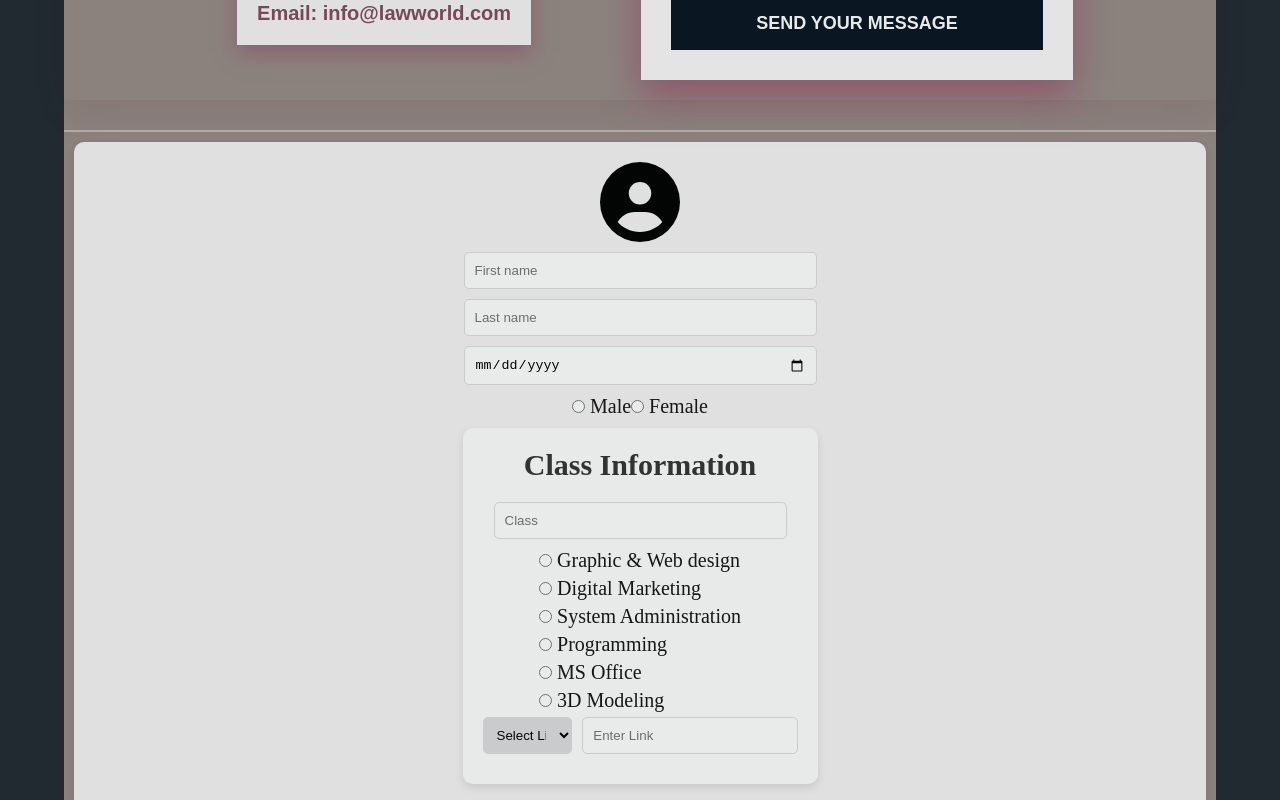
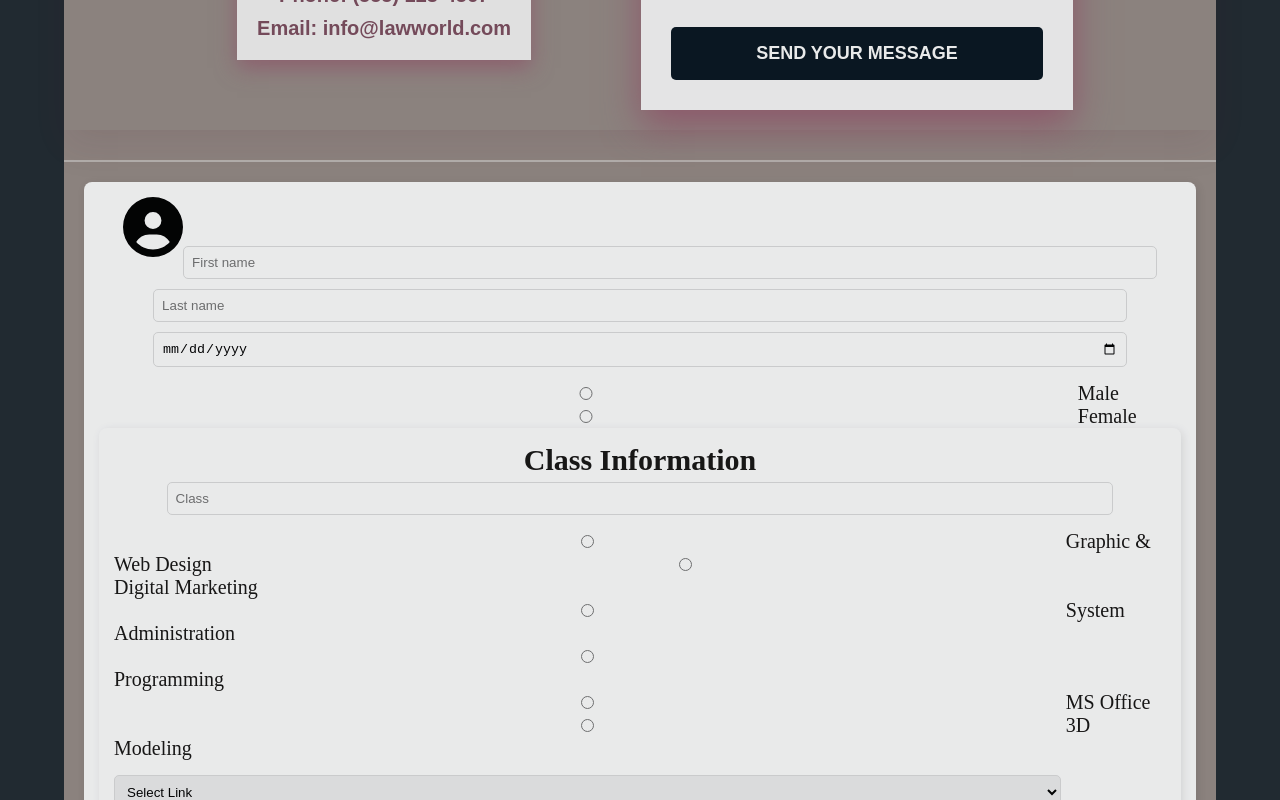
Before and after one commit to sutapaaditya/Law_Firm, an Angular app: page /contact in a window 1280 px wide. Shown: the part 680-1480 px from the top of the page. Built offline with nearby package versions, Linux system fonts and the light colour scheme.

Commit message:
contact page updated again

```diff
--- a/src/app/components/contact/contact.component.css
+++ b/src/app/components/contact/contact.component.css
@@ -146,143 +146,62 @@ button[type="submit"]:hover{
   border-top: 2px solid rgba(227, 224, 222, 0.55);
 }
  /* 2nd page code when everything is done then it should be leave here  */
-
-.form_container{
-  display: grid;
-  /* justify-content: space-between; */
-  flex-direction: column;
+.form_container {
+  display: flex;
+  justify-content: space-between;
+  gap: 20px;
+  padding: 20px;
 }
 
-.form-container {
-  background-color: rgba(255, 255, 255, 0.9);
-  border-radius: 10px;
-  padding: 20px;
-  margin: 10px;
-  /* width: 80%; */
-  /* max-width: 600px; */
-  box-shadow: 0 4px 8px rgba(0, 0, 0, 0.1);
-  display: flex;
-  flex-direction: column;
-  justify-content: space-between;
-  align-items: center;
+.profile_section, .class-section, .contact-section {
+  background: #fff;
+  padding: 15px;
+  border-radius: 8px;
+  box-shadow: 2px 2px 10px rgba(0, 0, 0, 0.1);
+  flex: 1;
+  text-align: center;
 }
 
-.form-container h2 {
-  margin-bottom: 20px;
-  color: #333;
+.profile_picture {
+  width: 60px;
+  margin-bottom: 10px;
 }
 
-.form-container input[type="text"],
-.form-container input[type="date"],
-.form-container input[type="email"],
-.form-container input[type="number"],
-.form-container select {
-  width: calc(100% - 22px);
-  padding: 10px;
-  margin-bottom: 10px;
+input, select, textarea {
+  width: 90%;
+  padding: 8px;
+  margin: 5px 0;
   border: 1px solid #ddd;
   border-radius: 5px;
-  box-sizing: border-box;
 }
 
-.form-container input[type="radio"] {
-  margin-right: 5px;
-}
-
-.form-container button {
-  background-color: #6c5ce7;
-  color: white;
-  padding: 10px 20px;
-  border: none;
-  border-radius: 5px;
-  cursor: pointer;
-  width: 100%;
+.gender, .program-options, .link-container {
+  text-align: left;
   margin-top: 10px;
 }
 
-.form-container button:hover {
-  background-color: #574ae2;
+button {
+  background: purple;
+  color: white;
+  padding: 10px;
+  border: none;
+  cursor: pointer;
+  width: 100%;
+  border-radius: 5px;
 }
 
-.profile-section {
-  display: flex;
-  flex-direction: column;
-  align-items: center;
-  margin-bottom: 20px;
+button:hover {
+  background: darkviolet;
 }
 
-.profile-picture {
-  width: 80px;
-  height: 80px;
-  border-radius: 50%;
-  /* background-color: #eee; */
-  display: flex;
-  justify-content: center;
-  align-items: center;
-  margin-bottom: 10px;
-}
-
-.profile-picture img {
-  font-size: 40px;
-  /* color: #aaa; */
-}
-
-.program-options {
-  display: flex;
-  flex-direction: column;
-  align-items: flex-start;
-}
-
-.program-options label {
-  margin-bottom: 5px;
-}
-
-.program-options input[type="radio"] {
-  margin-right: 5px;
-}
-
-.form-row {
-  display: flex;
-  justify-content: space-between;
-  width: 100%;
-}
-
-.form-row div {
-  width: 48%;
-}
-
+/* Responsive Design */
 @media (max-width: 768px) {
-  .form-row {
+  .form-container {
     flex-direction: column;
+    align-items: center;
   }
 
-  .form-row div {
+  .profile-section, .class-section, .contact-section {
     width: 100%;
   }
 }
-
-.link-container {
-  display: flex;
-  width: 100%;
-  align-items: center;
-}
-
-.link-dropdown {
-  position: relative;
-  width: 40%;
-}
-
-.link-dropdown select {
-  background-color: #ddd;
-  border: none;
-  padding: 10px;
-  width: 100%;
-  text-align: left;
-  cursor: pointer;
-  border-radius: 5px;
-}
-
-.link-input {
-  width: 60%;
-  margin-left: 10px;
-}
--- a/src/app/components/contact/contact.component.html
+++ b/src/app/components/contact/contact.component.html
@@ -54,51 +54,45 @@
 <!-- 2nd page code when everything is done then it should be leave here -->
 
 <div class="form_container">
-<div class="form-container">
-  <div class="profile-section">
-    <div class="profile-picture"><img src="../../../assets/icon_svg/circle-user-solid.svg" alt=""></div>
+  <div class="profile_section">
+    <img src="../../../assets/icon_svg/circle-user-solid.svg" class="profile_picture" alt="">
     <input type="text" placeholder="First name">
     <input type="text" placeholder="Last name">
     <input type="date">
-    <div style="display: flex; align-items: center;">
-      <input type="radio" id="male" name="gender" value="male">
-      <label for="male">Male</label>
-      <input type="radio" id="female" name="gender" value="female">
-      <label for="female">Female</label>
+    <div class="gender">
+      <label><input type="radio" name="gender" value="male"> Male</label>
+      <label><input type="radio" name="gender" value="female"> Female</label>
+    <!-- </div> -->
   </div>
-<!--   </div> -->
-<!-- </div> -->
 
-<div class="form-container">
+  <div class="class-section">
     <h2>Class Information</h2>
     <input type="text" placeholder="Class">
     <div class="program-options">
-    <label><input type="radio" name="program" value="graphic">Graphic & Web design</label>
-    <label><input type="radio" name="program" value="digital">Digital Marketing</label>
-    <label><input type="radio" name="program" value="system">System Administration</label>
-    <label><input type="radio" name="program" value="programming">Programming</label>
-    <label><input type="radio" name="program" value="msoffice">MS Office</label>
-    <label><input type="radio" name="program" value="3dmodeling">3D Modeling</label>
+      <label><input type="radio" name="program" value="graphic"> Graphic & Web Design</label>
+      <label><input type="radio" name="program" value="digital"> Digital Marketing</label>
+      <label><input type="radio" name="program" value="system"> System Administration</label>
+      <label><input type="radio" name="program" value="programming"> Programming</label>
+      <label><input type="radio" name="program" value="msoffice"> MS Office</label>
+      <label><input type="radio" name="program" value="3dmodeling"> 3D Modeling</label>
     </div>
     <div class="link-container">
-    <div class="link-dropdown">
       <select>
         <option value="">Select Link</option>
         <option value="https://www.google.com">Google</option>
         <option value="https://www.youtube.com">YouTube</option>
         <option value="https://www.facebook.com">Facebook</option>
       </select>
-    </div>
-    <input type="text" class="link-input" placeholder="Enter Link">
-  </div>
-</div>
+      <input type="text" placeholder="Enter Link">
+  <!--   </div> -->
+  <!-- </div> -->
 
-<div class="form-container">
+  <div class="contact-section">
     <h2>Contact Details</h2>
     <input type="number" placeholder="Contact number">
     <input type="email" placeholder="Mail">
     <input type="text" placeholder="Address">
-  <textarea placeholder="Note" style="width: calc(100% - 22px); padding: 10px; margin-bottom: 10px; border: 1px solid #ddd; border-radius: 5px; box-sizing: border-box;"></textarea>
+    <textarea placeholder="Note"></textarea>
     <button type="submit">SUBMIT</button>
   </div>
 </div>
```
Lines whose indentation alone changed are shown as unchanged.
